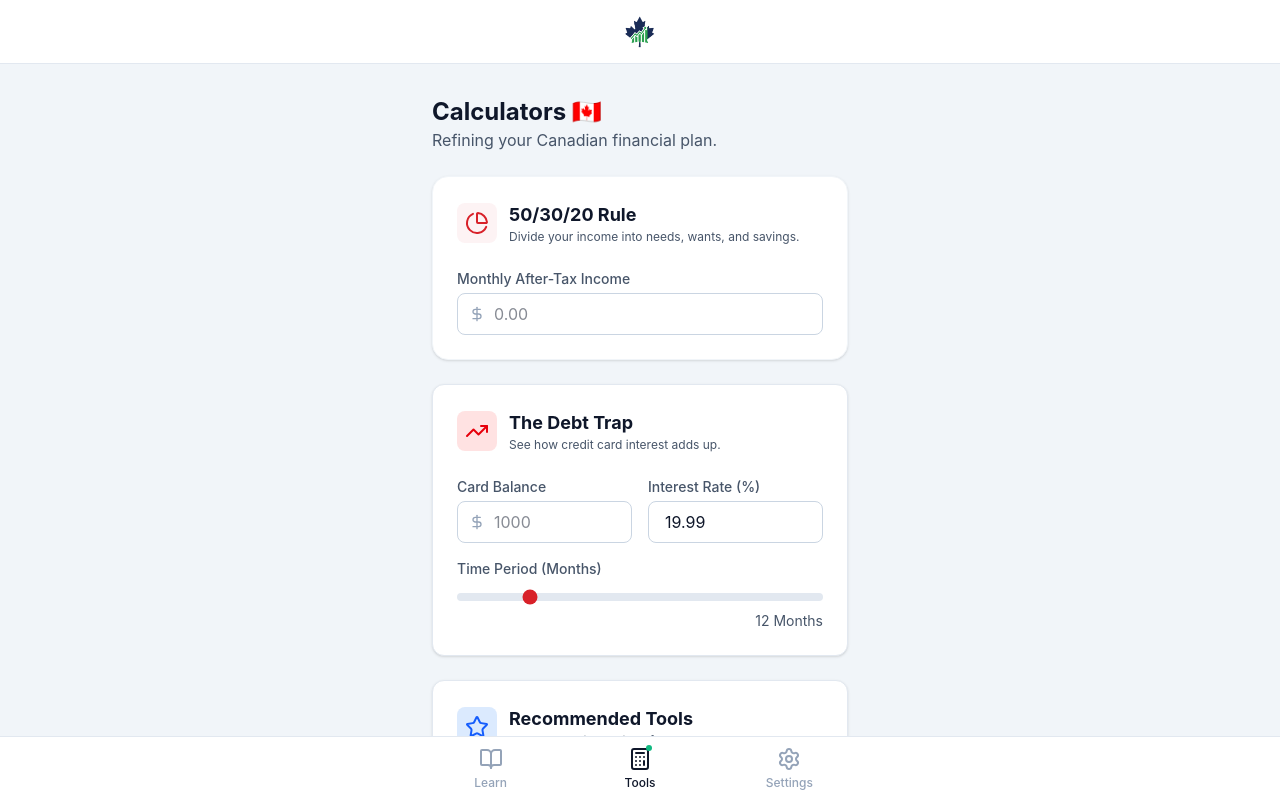
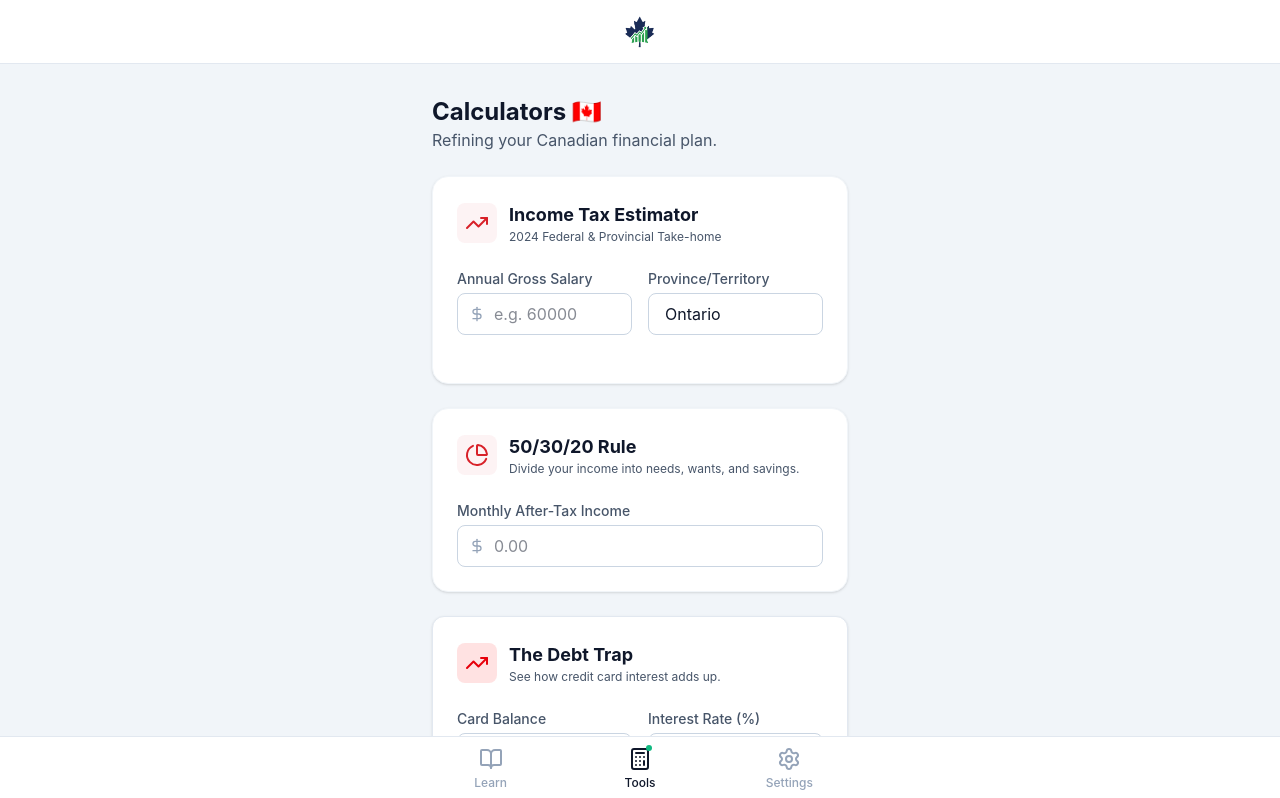
Before and after one commit to davidlealb/financial-educator, a React (Vite) app: page /calculators in a window 1280 px wide. Shown: the top 798 px of the page. Built offline with nearby package versions, Linux system fonts and the light colour scheme.

Commit message:
feat: introduce Canadian income tax and 50/30/20 rule financial calculators.

```diff
--- a/src/pages/Calculators.jsx
+++ b/src/pages/Calculators.jsx
@@ -1,6 +1,166 @@
 import { useState } from 'react';
 import { DollarSign, PieChart, TrendingUp } from 'lucide-react';
 import RecommendedTools from '../components/tools/RecommendedTools';
+
+function IncomeTaxCalculator() {
+    const [salary, setSalary] = useState('');
+    const [province, setProvince] = useState('ON');
+
+    const taxData = {
+        FED: [
+            { threshold: 55867, rate: 0.15 },
+            { threshold: 111733, rate: 0.205 },
+            { threshold: 173205, rate: 0.26 },
+            { threshold: 246752, rate: 0.29 },
+            { threshold: Infinity, rate: 0.33 }
+        ],
+        ON: [
+            { threshold: 51446, rate: 0.0505 },
+            { threshold: 102894, rate: 0.0915 },
+            { threshold: 150000, rate: 0.1116 },
+            { threshold: 220000, rate: 0.1216 },
+            { threshold: Infinity, rate: 0.1316 }
+        ],
+        BC: [
+            { threshold: 47937, rate: 0.0506 },
+            { threshold: 95875, rate: 0.077 },
+            { threshold: 110076, rate: 0.105 },
+            { threshold: 133664, rate: 0.1229 },
+            { threshold: 162354, rate: 0.147 },
+            { threshold: 227091, rate: 0.168 },
+            { threshold: Infinity, rate: 0.205 }
+        ],
+        AB: [
+            { threshold: 148269, rate: 0.10 },
+            { threshold: 177922, rate: 0.12 },
+            { threshold: 237230, rate: 0.13 },
+            { threshold: 355845, rate: 0.14 },
+            { threshold: Infinity, rate: 0.15 }
+        ],
+        QC: [
+            { threshold: 51780, rate: 0.14 },
+            { threshold: 103545, rate: 0.19 },
+            { threshold: 126000, rate: 0.24 },
+            { threshold: Infinity, rate: 0.2575 }
+        ],
+        // Adding simplified versions for others to keep it concise but usable
+        MB: [{ threshold: 47000, rate: 0.108 }, { threshold: 100000, rate: 0.1275 }, { threshold: Infinity, rate: 0.174 }],
+        SK: [{ threshold: 52056, rate: 0.105 }, { threshold: 148734, rate: 0.125 }, { threshold: Infinity, rate: 0.145 }],
+        NS: [{ threshold: 29590, rate: 0.0879 }, { threshold: 59180, rate: 0.1495 }, { threshold: Infinity, rate: 0.21 }],
+        NB: [{ threshold: 47936, rate: 0.0968 }, { threshold: 95874, rate: 0.1482 }, { threshold: Infinity, rate: 0.203 }],
+        NL: [{ threshold: 43198, rate: 0.087 }, { threshold: 86395, rate: 0.145 }, { threshold: Infinity, rate: 0.218 }],
+        PE: [{ threshold: 32656, rate: 0.098 }, { threshold: 65313, rate: 0.133 }, { threshold: Infinity, rate: 0.167 }],
+        YT: [{ threshold: 55867, rate: 0.064 }, { threshold: 111733, rate: 0.09 }, { threshold: Infinity, rate: 0.15 }],
+        NT: [{ threshold: 50597, rate: 0.059 }, { threshold: 101198, rate: 0.086 }, { threshold: Infinity, rate: 0.1405 }],
+        NU: [{ threshold: 50597, rate: 0.04 }, { threshold: 101198, rate: 0.07 }, { threshold: Infinity, rate: 0.115 }],
+    };
+
+    const calculateTax = (amount, brackets) => {
+        let tax = 0;
+        let prevThreshold = 0;
+        for (const bracket of brackets) {
+            const taxableInThisBracket = Math.max(0, Math.min(amount, bracket.threshold) - prevThreshold);
+            tax += taxableInThisBracket * bracket.rate;
+            if (amount <= bracket.threshold) break;
+            prevThreshold = bracket.threshold;
+        }
+        return tax;
+    };
+
+    const salaryNum = parseFloat(salary) || 0;
+    const fedTax = calculateTax(salaryNum, taxData.FED);
+    const provTax = calculateTax(salaryNum, taxData[province] || taxData.ON);
+
+    // 2024 CPP and EI
+    const cpp = Math.min(salaryNum * 0.0595, 3867.50);
+    const ei = Math.min(salaryNum * 0.0166, 1049.12);
+
+    // Total Deductions
+    const totalDeductions = fedTax + provTax + cpp + ei;
+    const takeHome = Math.max(0, salaryNum - totalDeductions);
+
+    return (
+        <section className="bg-surface p-6 rounded-2xl shadow-sm border border-slate-100">
+            <div className="flex items-center space-x-3 mb-6">
+                <div className="p-2 bg-primary/5 text-primary rounded-lg">
+                    <TrendingUp size={24} />
+                </div>
+                <div>
+                    <h3 className="font-bold text-lg text-text-primary">Income Tax Estimator</h3>
+                    <p className="text-xs text-text-secondary">2024 Federal & Provincial Take-home</p>
+                </div>
+            </div>
+
+            <div className="grid grid-cols-1 md:grid-cols-2 gap-4 mb-6">
+                <div>
+                    <label className="block text-sm font-medium text-text-secondary mb-1">Annual Gross Salary</label>
+                    <div className="relative">
+                        <DollarSign className="absolute left-3 top-1/2 -translate-y-1/2 text-text-muted" size={16} />
+                        <input
+                            type="number"
+                            value={salary}
+                            onChange={(e) => setSalary(e.target.value)}
+                            placeholder="e.g. 60000"
+                            className="w-full pl-9 pr-4 py-2 rounded-lg border border-slate-300 focus:border-primary outline-none transition-all"
+                        />
+                    </div>
+                </div>
+                <div>
+                    <label className="block text-sm font-medium text-text-secondary mb-1">Province/Territory</label>
+                    <select
+                        value={province}
+                        onChange={(e) => setProvince(e.target.value)}
+                        className="w-full px-4 py-2 rounded-lg border border-slate-300 focus:border-primary outline-none transition-all appearance-none bg-white"
+                    >
+                        <option value="ON">Ontario</option>
+                        <option value="BC">British Columbia</option>
+                        <option value="AB">Alberta</option>
+                        <option value="QC">Quebec</option>
+                        <option value="MB">Manitoba</option>
+                        <option value="SK">Saskatchewan</option>
+                        <option value="NS">Nova Scotia</option>
+                        <option value="NB">New Brunswick</option>
+                        <option value="NL">Newfoundland and Labrador</option>
+                        <option value="PE">Prince Edward Island</option>
+                        <option value="YT">Yukon</option>
+                        <option value="NT">Northwest Territories</option>
+                        <option value="NU">Nunavut</option>
+                    </select>
+                </div>
+            </div>
+
+            {salaryNum > 0 && (
+                <div className="space-y-4">
+                    <div className="grid grid-cols-2 gap-4">
+                        <div className="bg-slate-50 p-4 rounded-xl text-center">
+                            <p className="text-xs text-text-secondary mb-1">Monthly Net</p>
+                            <p className="text-xl font-bold text-primary">${(takeHome / 12).toLocaleString(undefined, { maximumFractionDigits: 0 })}</p>
+                        </div>
+                        <div className="bg-slate-50 p-4 rounded-xl text-center">
+                            <p className="text-xs text-text-secondary mb-1">Annual Net</p>
+                            <p className="text-xl font-bold text-primary">${takeHome.toLocaleString(undefined, { maximumFractionDigits: 0 })}</p>
+                        </div>
+                    </div>
+
+                    <div className="space-y-2 border-t border-slate-100 pt-4">
+                        <div className="flex justify-between text-sm">
+                            <span className="text-text-secondary">Federal Tax</span>
+                            <span className="font-medium text-text-primary">-${fedTax.toLocaleString(undefined, { maximumFractionDigits: 0 })}</span>
+                        </div>
+                        <div className="flex justify-between text-sm">
+                            <span className="text-text-secondary">Provincial Tax</span>
+                            <span className="font-medium text-text-primary">-${provTax.toLocaleString(undefined, { maximumFractionDigits: 0 })}</span>
+                        </div>
+                        <div className="flex justify-between text-sm">
+                            <span className="text-text-secondary">CPP & EI</span>
+                            <span className="font-medium text-text-primary">-${(cpp + ei).toLocaleString(undefined, { maximumFractionDigits: 0 })}</span>
+                        </div>
+                    </div>
+                </div>
+            )}
+        </section>
+    );
+}
 
 export default function Calculators() {
     const [income, setIncome] = useState('');
@@ -21,6 +181,10 @@ export default function Calculators() {
             </header>
 
             <div className="space-y-6">
+                {/* Income Tax Calculator */}
+                <IncomeTaxCalculator />
+
+                {/* Budget Calculator */}
                 <section className="bg-surface p-6 rounded-2xl shadow-sm border border-slate-100">
                     <div className="flex items-center space-x-3 mb-6">
                         <div className="p-2 bg-primary/5 text-primary rounded-lg">
```
